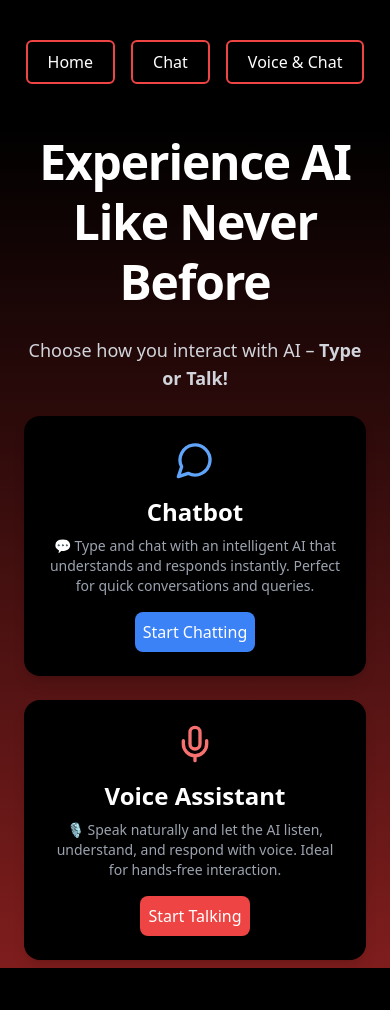
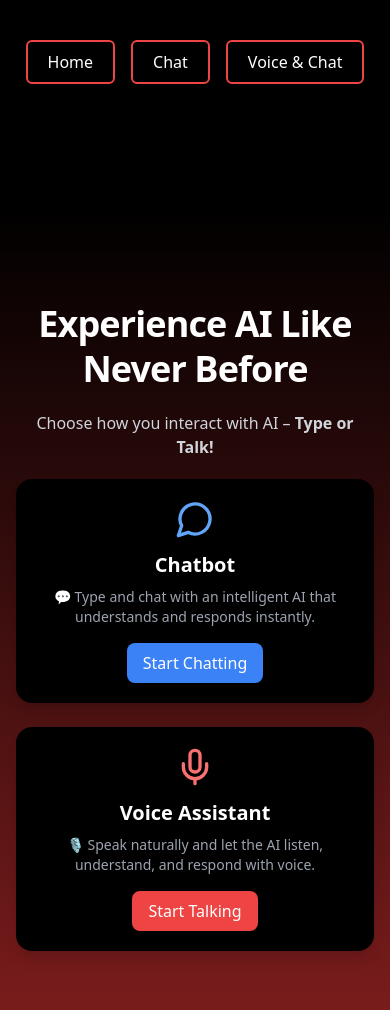
Before and after one commit to Muhammad-Bilal-Hussain/chatbot, a Next.js app: page / in a window 390 px wide. Shown: the top 1010 px of the page. Before the commit the page ends 968 px from the top, so only its background shows below. Built offline with nearby package versions, Linux system fonts and the light colour scheme.

Commit message:
responsive

```diff
--- a/src/app/component/Header.tsx
+++ b/src/app/component/Header.tsx
@@ -14,7 +14,7 @@ const Navbar = () => {
 
   return (
     <nav className="bg-black p-4 shadow-md py-10">
-      <div className="container mx-auto flex justify-center items-center">
+      <div className="container mx-auto flex justify-center items-center max-sm:mb-20">
         {/* Buttons */}
         <div className="flex gap-4">
           <button
--- a/src/app/component/Hero.tsx
+++ b/src/app/component/Hero.tsx
@@ -3,32 +3,42 @@ import { Mic, MessageCircle } from 'lucide-react';
 
 export default function Hero() {
   return (
-    <div className="w-full h-screen flex items-center justify-center bg-gradient-to-b from-black to-red-900 px-6">
-      <div className="max-w-4xl text-center text-white space-y-6">
-        <h1 className="text-5xl font-extrabold tracking-tight leading-tight">
+    <div className="w-full h-screen flex items-center justify-center bg-gradient-to-b from-black to-red-900 px-4 py-8">
+      <div className="max-w-4xl text-center text-white space-y-5">
+        <h1 className="text-4xl sm:text-5xl font-extrabold tracking-tight leading-tight">
           Experience AI Like Never Before
         </h1>
-        <p className="text-lg text-gray-300">
+        <p className="text-base sm:text-lg text-gray-300">
           Choose how you interact with AI – <span className="font-semibold">Type or Talk!</span>
         </p>
 
-        <div className="flex flex-col md:flex-row gap-6 justify-center mt-6">
-          <div className="bg-black p-6 rounded-2xl shadow-lg flex flex-col items-center w-full md:w-1/2">
+        <div className="flex flex-col sm:flex-row gap-6 justify-center items-center mt-6 w-full">
+          {/* Chatbot Card */}
+          <div className="bg-black p-5 sm:p-6 rounded-2xl shadow-lg flex flex-col items-center w-full sm:w-1/2 max-w-sm">
             <MessageCircle size={40} className="text-blue-400" />
-            <h2 className="text-2xl font-bold mt-4">Chatbot</h2>
-            <p className="text-gray-400 text-sm mt-2">
-              💬 Type and chat with an intelligent AI that understands and responds instantly. Perfect for quick conversations and queries.
+            <h2 className="text-xl sm:text-2xl font-bold mt-3 sm:mt-4">Chatbot</h2>
+            <p className="text-gray-400 text-sm sm:text-base mt-2 text-center">
+              💬 Type and chat with an intelligent AI that understands and responds instantly.
             </p>
-            <button className="mt-4 p-2 rounded-lg bg-blue-500 hover:bg-blue-600 text-white"><a href="/Chat">Start Chatting</a></button>
+            <a href="/Chat">
+              <button className="mt-4 px-4 py-2 w-full sm:w-auto rounded-lg bg-blue-500 hover:bg-blue-600 text-white">
+                Start Chatting
+              </button>
+            </a>
           </div>
 
-          <div className="bg-black p-6 rounded-2xl shadow-lg flex flex-col items-center w-full md:w-1/2">
+          {/* Voice Assistant Card */}
+          <div className="bg-black p-5 sm:p-6 rounded-2xl shadow-lg flex flex-col items-center w-full sm:w-1/2 max-w-sm">
             <Mic size={40} className="text-red-400" />
-            <h2 className="text-2xl font-bold mt-4">Voice Assistant</h2>
-            <p className="text-gray-400 text-sm mt-2">
-              🎙️ Speak naturally and let the AI listen, understand, and respond with voice. Ideal for hands-free interaction.
+            <h2 className="text-xl sm:text-2xl font-bold mt-3 sm:mt-4">Voice Assistant</h2>
+            <p className="text-gray-400 text-sm sm:text-base mt-2 text-center">
+              🎙️ Speak naturally and let the AI listen, understand, and respond with voice.
             </p>
-            <button className="mt-4 p-2 rounded-lg bg-red-500 hover:bg-red-600 text-white"><a href="/Voice">Start Talking</a></button>
+            <a href="/Voice">
+              <button className="mt-4 px-4 py-2 w-full sm:w-auto rounded-lg bg-red-500 hover:bg-red-600 text-white">
+                Start Talking
+              </button>
+            </a>
           </div>
         </div>
       </div>
--- a/tailwind.config.ts
+++ b/tailwind.config.ts
@@ -13,6 +13,15 @@ const config: Config = {
         foreground: "var(--foreground)",
       },
     },
+    // screens: {
+  		'max-sm': {max: '480px'},
+  	// 	// 'sm': '480px',
+  	// 	// 'md': '640px',
+  	// 	// 'lg': '780px',
+  	// 	// 'xl': '892px',
+  	// 	// '2xl': '1028px',
+  	// 	// '3xl': '1248px'
+    // },
   },
   plugins: [],
 };
```
